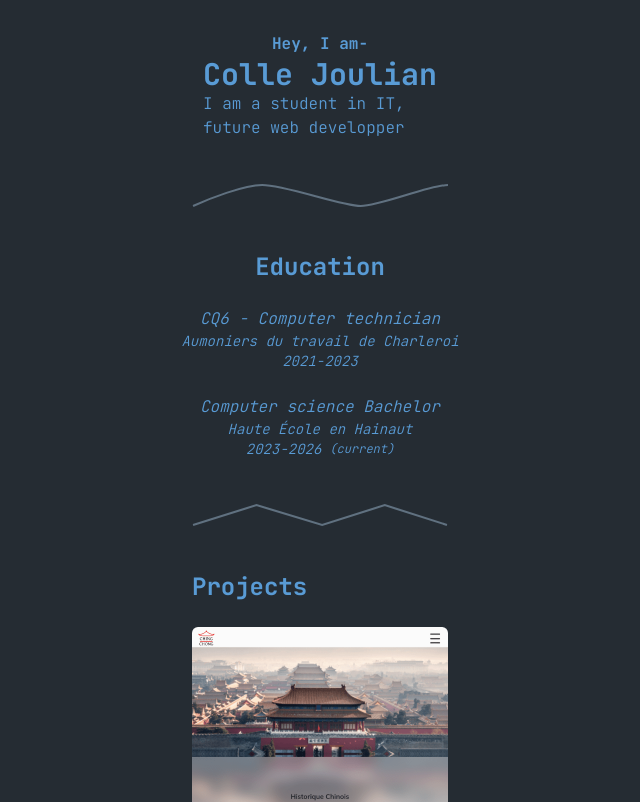
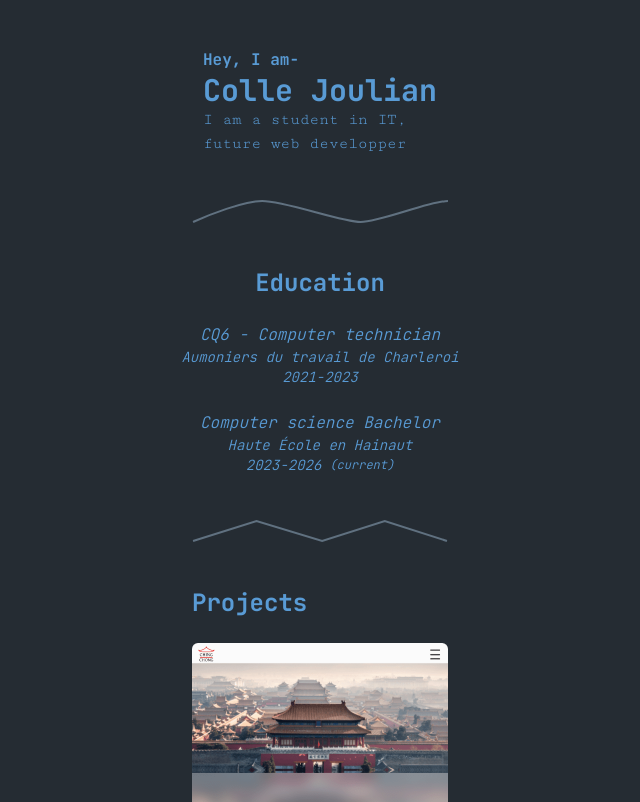
Before and after one commit to colleunmax/Portfolio, a Next.js app: page / in a window 1280 px wide. Shown: the top 802 px of the page, without its empty margins (320-960 px from the left). Built offline with nearby package versions, Linux system fonts and the light colour scheme.

Commit message:
ci: moving fonts in their own files/folder in the app folder + work on Desktop verison (not finished)

```diff
--- a/src/app/edu-section.tsx
+++ b/src/app/edu-section.tsx
@@ -25,7 +25,7 @@ export default function Education() {
 
         const currentSpan = current ? <span className="text-xs">(current)</span> : ""
 
-        return <li key={name} className="flex flex-col items-center italic">
+        return <li key={name} className="flex flex-col items-center italic intermediate-md:items-start">
             <h2 className="inline">{name}</h2>
             <p className="text-sm">{description}</p>
             <div className="flex gap-2 items-center">
@@ -35,7 +35,7 @@ export default function Education() {
         </li>
     })
 
-    return <section id="education" className="flex flex-col items-center">
+    return <section id="education" className="flex flex-col items-center intermediate-md:items-start">
         <h2 className="font-bold text-2xl mb-6">Education</h2>
         <ul className="flex flex-col gap-6">
             {EductionCPs}
--- a/src/app/intro-section.tsx
+++ b/src/app/intro-section.tsx
@@ -1,10 +1,12 @@
+import { cutiveMono } from "@/fonts/cutiveMono"
+
 export default function Intro() {
-    return <section id="introduction" className="flex flex-col items-center">
-        <h1 className="font-bold">Hey, I am-</h1>
+    return <section id="introduction" className="flex flex-col items-start">
+        <h1 className="font-bold intermediate-md:text-xl">Hey, I am-</h1>
         <div className="inline-block">
-            <h1 className="text-3xl font-bold">Colle Joulian</h1>
-            <div className="flex">
-                <p className="flex-grow w-0">I am a student in IT, future web developper</p>
+            <h1 className="text-3xl font-bold intermediate-md:text-5xl">Colle Joulian</h1>
+            <div className="flex intermediate-md:static">
+                <p className={`${cutiveMono.className} flex-grow w-0 intermediate-md:w-full intermediate-md:text-xl`}>I am a student in IT, future web developper</p>
             </div>
         </div>
     </section>
--- a/src/app/layout.tsx
+++ b/src/app/layout.tsx
@@ -1,13 +1,7 @@
 import type { Metadata } from "next"
+import { jetBrainsMono } from "@/fonts/jetBrainsMono"
 import "./globals.css"
-import { JetBrains_Mono } from "next/font/google"
 import Footer from "@/widgets/footer"
-
-const jetBrainsMono = JetBrains_Mono({
-  subsets: ["latin"],
-  weight: ["700", "300", "100"],
-  style: ["normal", "italic"],
-})
 
 export const metadata: Metadata = {
   title: {
@@ -23,8 +17,8 @@ export default function RootLayout({
   children: React.ReactNode
 }>) {
   return (
-    <html lang="en" className={`h-full ${jetBrainsMono.className}`}>
-      <body className=" bg-background text-primary flex flex-col h-full justify-between">
+    <html lang="en" className={`intermediate-md:h-full ${jetBrainsMono.className}`}>
+      <body className=" bg-background text-primary flex flex-col h-full justify-between intermediate-md:flex-row">
         {children}
         <Footer />
       </body>
--- a/src/app/page.tsx
+++ b/src/app/page.tsx
@@ -5,7 +5,7 @@ import Projects from "./projects-section"
 import Technologies from "./techno-section"
 
 export default function Home() {
-    return <main className="flex flex-col items-center gap-11 my-8 intermediate-md:grid intermediate-md:grid-cols-2 intermediate-md:mx-16">
+    return <main className="flex flex-col items-center gap-11 py-12 intermediate-md:grid intermediate-md:grid-cols-2 intermediate-md:mx-32 intermediate-md:h-full intermediate-md:min-h-[600px overflow-hidden">
         <Intro />
         <Separation type={1} />
         <Education />
--- a/src/app/projects-section.tsx
+++ b/src/app/projects-section.tsx
@@ -39,7 +39,7 @@ export default function Projects() {
         </li>
     }))
 
-    return <section className="flex flex-col gap-6 row-span-2 intermediate-md:bg-secondary-background intermediate-md:p-6 intermediate-md:rounded-md intermediate-md:h-[600px] intermediate-md:text-ternary" id="projects">
+    return <section className="flex flex-col gap-6 row-span-2 intermediate-md:bg-secondary-background intermediate-md:p-6 intermediate-md:rounded-md intermediate-md:text-ternary intermediate-md:h-full intermediate-md:overflow-auto" id="projects">
         <h2 className="font-bold text-2xl">Projects</h2>
         <ul className="w-64 flex flex-col gap-8 intermediate-md:w-full overflow-x-scroll scroll-smooth">
             {ProjectsCPs}
--- a/src/app/techno-section.tsx
+++ b/src/app/techno-section.tsx
@@ -43,8 +43,8 @@ export default function Technologies() {
         </li>
     })
 
-    return <section id="technologies" className="w-64 flex flex-col gap-6 items-center col-span-2">
-        <h2 className="font-bold text-2xl">Technologies</h2>
+    return <section id="technologies" className="w-64 flex flex-col gap-6 items-center col-span-2 intermediate-md:w-full intermediate-md:border-t-2 intermediate-md:border-tern">
+        <h2 className="font-bold text-2xl intermediate-md:hidden">Technologies</h2>
         <ul className="flex gap-6 flex-wrap justify-center">
             {TechnologiesFCs}
         </ul>
--- /dev/null
+++ b/src/fonts/cutiveMono.tsx
@@ -0,0 +1,7 @@
+import { Cutive_Mono } from "next/font/google"
+
+export const cutiveMono = Cutive_Mono({
+    subsets: ["latin"],
+    weight: ["400"],
+    style: ["normal"]
+})
--- /dev/null
+++ b/src/fonts/jetBrainsMono.tsx
@@ -0,0 +1,7 @@
+import { JetBrains_Mono } from "next/font/google"
+
+export const jetBrainsMono = JetBrains_Mono({
+    subsets: ["latin"],
+    weight: ["700", "300", "100"],
+    style: ["normal", "italic"],
+})
--- a/src/widgets/footer.tsx
+++ b/src/widgets/footer.tsx
@@ -29,9 +29,9 @@ export default function Footer() {
     const contactComponents = contacts.map(({svg, url, label}, i) => <li key={i}><MediaLink Svg={svg} href={url} label={label} /></li>)
 
     return <footer className="flex justify-center text-tern">
-        <div className="flex flex-row justify-between w-full mx-4 px-4 pt-6 pb-16 border-t-2 border-tern" id="footer-main-container">
-            <ul className="flex flex-row gap-3" id="footer-media">{socialComponents}</ul>
-            <ul className="flex flex-row gap-3" id="footer-contact">{contactComponents}</ul>
+        <div className="flex flex-row justify-between w-full mx-4 px-4 pt-6 pb-16 border-t-2 border-tern intermediate-md:flex-col intermediate-md:border-t-0 intermediate-md:border-l-2" id="footer-main-container">
+            <ul className="flex flex-row gap-3 intermediate-md:flex-col" id="footer-media">{socialComponents}</ul>
+            <ul className="flex flex-row gap-3 intermediate-md:flex-col" id="footer-contact">{contactComponents}</ul>
         </div>
     </footer>
 }
```
